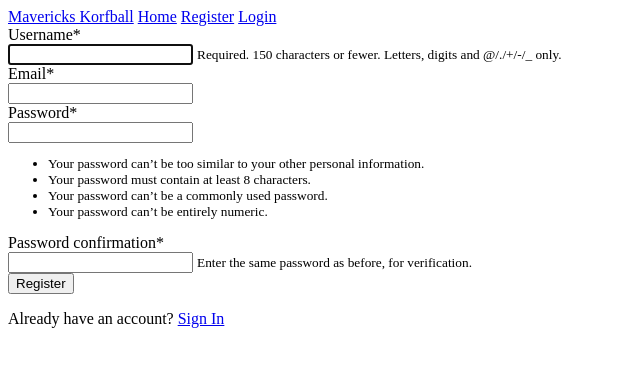
After one commit to jenmerritt/django_match_reports, a Django app: page /register/ in a window 1280 px wide. The commit adds this page. Shown: the top 367 px of the page, without its empty margins (0-640 px from the left). Run offline with Django 3.2, Linux system fonts and the light colour scheme; some libraries are stand-ins or nearby versions.

Commit message:
user login logout register

```diff
--- a/mavericks_site/mavericks_site/settings.py
+++ b/mavericks_site/mavericks_site/settings.py
@@ -31,6 +31,7 @@ ALLOWED_HOSTS = []
 # Application definition
 
 INSTALLED_APPS = [
+    'crispy_forms',
     'users',
     'reports',
     'django.contrib.admin',
@@ -122,3 +123,5 @@ USE_TZ = True
 STATIC_URL = '/static/'
 
 LOGIN_REDIRECT_URL = 'reports-home'
+
+CRISPY_TEMPLATE_PACK = 'bootstrap4'
--- a/mavericks_site/mavericks_site/urls.py
+++ b/mavericks_site/mavericks_site/urls.py
@@ -15,8 +15,13 @@ Including another URLconf
 """
 from django.contrib import admin
 from django.urls import path, include
+from users import views as user_views
+from django.contrib.auth import views as auth_views
 
 urlpatterns = [
     path('admin/', admin.site.urls),
-    path('', include('reports.urls'))
+    path('', include('reports.urls')),
+    path('login/', auth_views.LoginView.as_view(template_name='users/login.html'), name='login'),
+    path('logout/', auth_views.LogoutView.as_view(template_name='users/logout.html'), name='logout'),
+    path('register/', user_views.register, name='register'),
 ]
--- a/mavericks_site/reports/templates/base.html
+++ b/mavericks_site/reports/templates/base.html
@@ -12,6 +12,12 @@
       <nav>
           <a href="{% url 'reports-home' %}">Mavericks Korfball</a>
               <a href="{% url 'reports-home' %}">Home</a>
+              {% if user.is_authenticated %}
+                <a href="{% url 'logout' %}">Logout</a>
+              {% else %}
+                <a href="{% url 'register' %}">Register</a>
+                <a href="{% url 'login' %}">Login</a>
+              {% endif %}
       </nav>
     </header>
     <main>
--- a/mavericks_site/reports/urls.py
+++ b/mavericks_site/reports/urls.py
@@ -1,12 +1,8 @@
 from django.urls import path
 from . import views
 from .views import ReportListView, ReportDetailView
-from users import views as user_views
-from django.contrib.auth import views as auth_views
 
 urlpatterns = [
     path("", ReportListView.as_view(), name='reports-home'),
     path('report/<int:pk>/', ReportDetailView.as_view(), name='report-detail'),
-    path('login/', auth_views.LoginView.as_view(template_name='users/login.html'), name='login'),
-    path('logout/', auth_views.LogoutView.as_view(template_name='users/logout.html'), name='logout'),
 ]
--- /dev/null
+++ b/mavericks_site/users/forms.py
@@ -0,0 +1,10 @@
+from django import forms
+from django.contrib.auth.models import User
+from django.contrib.auth.forms import UserCreationForm
+
+class UserRegisterForm(UserCreationForm):
+    email = forms.EmailField()
+
+    class Meta:
+        model = User
+        fields = ['username', 'email', 'password1', 'password2']
--- a/mavericks_site/users/templates/users/login.html
+++ b/mavericks_site/users/templates/users/login.html
@@ -1,9 +1,10 @@
 {% extends "base.html" %}
+{% load crispy_forms_tags %}
 {% block content %}
 <div>
     <form method="POST">
         {% csrf_token %}
-            {{ form }}
+            {{ form|crispy }}
         <div>
             <input type="submit" value="login" />
             <input type="hidden" name="next" value="{{ next }}" />
--- a/mavericks_site/users/templates/users/logout.html
+++ b/mavericks_site/users/templates/users/logout.html
@@ -1,5 +1,5 @@
 {% extends "base.html" %}
 {% block content %}
     <h2>You have been logged out.</h2>
-    <p><a class="ml-2" href="{% url 'login' %}">Log In Again</a></p>
+    <p><a href="{% url 'login' %}">Log In Again</a></p>
 {% endblock content %}
--- /dev/null
+++ b/mavericks_site/users/templates/users/register.html
@@ -0,0 +1,14 @@
+{% extends "base.html" %}
+{% load crispy_forms_tags %}
+    {% block content %}
+        <div class="content-section">
+            <form method="POST">
+                {% csrf_token %}
+                {{ form|crispy }}
+                <button type="submit">Register</button>
+            </form>
+            <div>
+                <p>Already have an account? <a href="{% url 'login' %}">Sign In</a></p>
+            </div>
+        </div>
+    {% endblock content %}
--- a/mavericks_site/users/views.py
+++ b/mavericks_site/users/views.py
@@ -1,3 +1,15 @@
-from django.shortcuts import render
+from django.shortcuts import render, redirect
+from .forms import UserRegisterForm
+from django.contrib import messages
 
-# Create your views here.
+def register(request):
+    if request.method == 'POST':
+        form = UserRegisterForm(request.POST)
+        if form.is_valid():
+            form.save()
+            username = form.cleaned_data.get('username')
+            messages.success(request, f'Account created for {username}!')
+            return redirect('login')
+    else:
+        form = UserRegisterForm()
+    return render(request, 'users/register.html', {'form': form})
```
